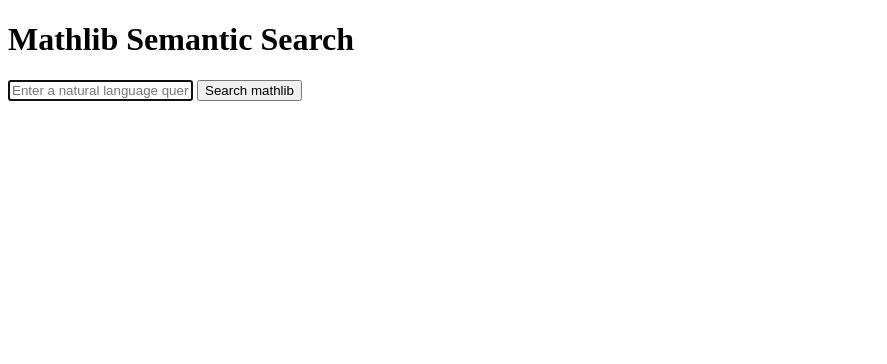
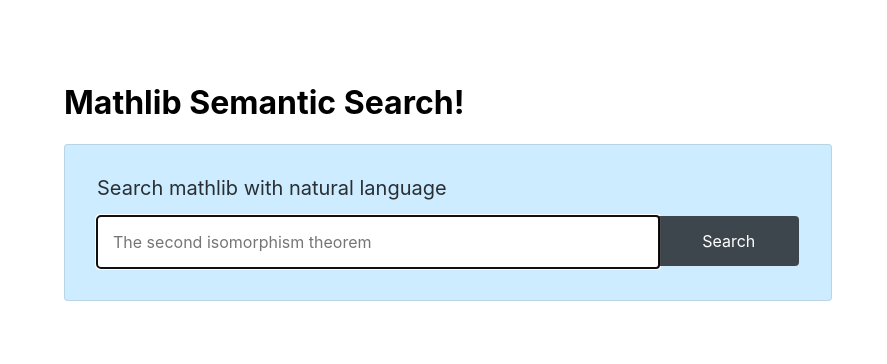
Before and after one commit to zhangir-azerbayev/mathlib-semantic-search, a Flask app: page / in a window 1280 px wide. Shown: the top 364 px of the page, without its empty margins (0-887 px from the left). Run offline with Flask 2, Linux system fonts and the light colour scheme; parts of the project's set-up code (start-up, migrations or seed data) failed here and were passed over.

Commit message:
feat: looks ok now

```diff
--- a/src/app.py
+++ b/src/app.py
@@ -12,7 +12,6 @@ from src.database import DB
 ExprStr = Union[
     str, tuple[Literal['c', 'n'], "ExprStr"], tuple[Literal['n'], "ExprStr", "ExprStr"]
 ]
-
 
 class Arg(TypedDict):
   arg : ExprStr
--- a/src/templates/main.html
+++ b/src/templates/main.html
@@ -1,30 +1,43 @@
 <!DOCTYPE html>
+<link rel="stylesheet" href="https://unpkg.com/tachyons@4.12.0/css/tachyons.min.css" />
+<title>Mathlib Semantic Search</title>
+<main class="pa3 pa5-ns sans-serif">
+  <h1>Mathlib Semantic Search!</h1>
+  <div>
+    <form class="bg-lightest-blue mw7 pa4 br2-ns ba b--black-10" action="/" method="get">
+      <fieldset class="cf bn ma0 pa0">
+        <legend class="pa0 f5 f4-ns mb3 black-80">Search mathlib with natural language</legend>
+        <div class="cf">
+          <label class="clip" for="email-address">Search query</label>
+          <input class="f6 f5-l input-reset bn fl black-80 bg-white pa3 lh-solid w-100 w-75-m w-80-l br2-ns br--left-ns"
+            type="text" id="query" name="query" value="{{ query }}" autofocus
+            placeholder="The second isomorphism theorem">
+          <input
+            class="f6 f5-l button-reset fl pv3 tc bn bg-animate bg-black-70 hover-bg-black white pointer w-100 w-25-m w-20-l br2-ns br--right-ns"
+            type="submit" value="Search">
+        </div>
+      </fieldset>
+    </form>
+  </div>
 
-<title>Mathlib Semantic Search</title>
-<h1>Mathlib Semantic Search</h1>
-<form action="/" method="get">
-  <input
-    type="text"
-    id="query"
-    name="query"
-    value="{{ query }}"
-    autofocus
-    placeholder="Enter a natural language query"
-  />
-  <button type="submit">Search mathlib</button>
-</form>
   <div>
     {% if results %}
-  <ol>
+    <ol class="list f6 pl0 mt3 mb0">
       {% for x in results %}
-    <li>
-      {{ x['text'] }}
-      <button class="upvote-button" id="{{x['name']}}">Upvote</button>
+      <li class="br3 hidden ba b--black-10 mv4">
+        <h1 class="f4 bg-near-white br3 br--top black-60 mv0 pv2 ph3"><code>{{ x['name'] }}</code></h1>
+        <div class="pa3 bt b--black-10">
+          <pre class=" f6 f5-ns lh-copy measure">{{ x['text'] }} </pre>
+        </div>
+        <button
+          class="upvote-button button-reset f6 link dim br3 ba pa3 pv2 ma2 dib b--light-blue bg-transparent button-reset"
+          id="{{x['name']}}">Upvote</button>
       </li>
       {% endfor %}
     </ol>
     {% endif %}
   </div>
+</main>
 <script>
   let searchParams = new URLSearchParams(window.location.search);
   let query = searchParams.get("query");
--- a/src/web.py
+++ b/src/web.py
@@ -7,7 +7,7 @@ from src.embed_mathlib.embed_mathlib import text_of_entry
 
 app = Flask(__name__)
 
-state = AppState()
+app.config['TEMPLATES_AUTO_RELOAD'] = True
 
 @app.route("/")
 def index():
@@ -16,7 +16,7 @@ def index():
     if query is None:
         return render_template('main.html', query=query or "", results = None)
 
-    results = state.search(query)
+    results = AppState.current().search(query)
     results = [
         dict(text = text_of_entry(r), name = r['name']) for r in results
     ]
@@ -31,6 +31,6 @@ def upvote():
     assert query is not None
     print(f'upvoting {name} for {query}')
     name = request.args['name']
-    state.upvote(name, query)
+    AppState.current().upvote(name, query)
 
     return "Success."
```
Also changed, not shown: deploy.md (+1 -1 lines), 1 other file. Lines whose indentation alone changed are shown as unchanged.
